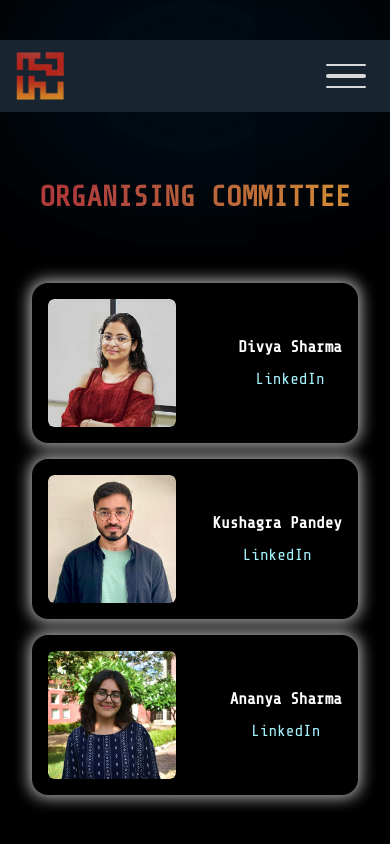
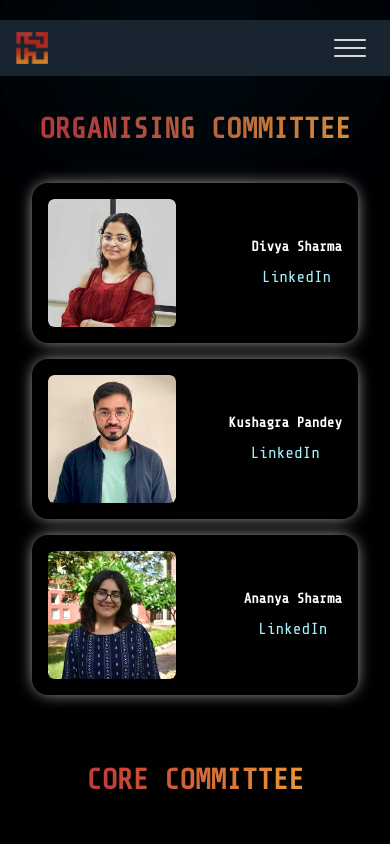
Before and after one commit to adistrim/hackJKLUv3, a Next.js app: page /team in a window 390 px wide. Shown: the top 844 px of the page. Built offline with nearby package versions, Linux system fonts and the light colour scheme.

Commit message:
overall responsiveness is improved

```diff
--- a/src/app/components/header.tsx
+++ b/src/app/components/header.tsx
@@ -36,13 +36,13 @@ const Header: React.FC = () => {
         <div className={`relative ${tech_mono.className}`}>
 
             <header
-                className="relative opacity-85 text-white py-3 px-4 md:px-14 lg:px-24 flex mt-10 justify-between items-center p-4 bg-black-rgba text-white"
+                className="relative opacity-85 text-white py-3 px-4 md:px-14 lg:px-24 flex mt-5 md:mt-10 justify-between items-center p-4 bg-black-rgba text-white"
 
                 style={{ boxShadow: '0px 0px 500px 0px rgba(29, 43, 57, 0.28), 0px 0px 500px 0px rgba(34, 81, 127, 0.28), 0px 0px 500px 0px rgba(34, 81, 127, 0.28), 0px 0px 500px 0px rgba(34, 81, 127, 0.28), 0px 0px 500px 0px rgba(34, 81, 127, 0.28)' }}>
 
                 <div className="flex items-center">
                     <NextLink href="/" passHref>
-                        <div className='relative h-[3rem] w-[3rem] md:h-[5rem] md:w-[5rem]'>
+                        <div className='relative h-[2rem] w-[2rem] md:h-[5rem] md:w-[5rem]'>
                             <Image
                                 src="/hackjklu-logo.png"
                                 alt="Logo"
@@ -66,9 +66,9 @@ const Header: React.FC = () => {
                 {/* Hamburger menu */}
                 <div className="block md:hidden">
                     <button onClick={toggleMenu} className="navbar-burger flex flex-col items-center py-1.5 px-2">
-                        <span className="block w-10 h-[0.15rem] bg-white rounded"></span>
-                        <span className="block w-10 h-[0.2rem] bg-white mt-[0.5rem] rounded"></span>
-                        <span className="block w-10 h-[0.15rem] bg-white mt-[0.5rem] rounded"></span>
+                        <span className="block w-8 h-[0.15rem] bg-white rounded"></span>
+                        <span className="block w-8 h-[0.15rem] bg-white mt-[0.35rem] rounded"></span>
+                        <span className="block w-8 h-[0.15rem] bg-white mt-[0.35rem] rounded"></span>
                     </button>
                 </div>
 
--- a/src/app/team/page.tsx
+++ b/src/app/team/page.tsx
@@ -18,7 +18,7 @@ const Team: React.FC = () => {
       <Header />
       <div className={`mx-[1rem] md:mx-[5rem] lg:mx-[10rem] mt-8 md:mt-16 ${tech_mono.className}`}>
         <section className="mb-1 md:mb-16">
-          <h3 className="text-[1.8rem] md:text-[4rem] font-bold text-center my-[4rem] md:my-[6rem] text-[#f58b40]">
+          <h3 className="text-[1.8rem] md:text-[4rem] font-bold text-center my-[2rem] md:my-[6rem] text-[#f58b40]">
             <span
               className="text-transparent bg-clip-text"
               style={{
@@ -31,7 +31,7 @@ const Team: React.FC = () => {
           <div className="grid grid-cols-1 sm:grid-cols-2 lg:grid-cols-3 gap-4 md:gap-[5rem] mx-[1rem] md:mx-[5rem]">
             {importedDataOC.map((member) => (
               <div key={member.name} className="relative">
-                <div className="absolute -inset-0.5 bg-white rounded-[1rem] blur opacity-75"></div>
+                <div className="absolute inset-0.5 md:-inset-0.5 bg-white rounded-[1rem] blur opacity-75"></div>
                 <div className="relative flex flex-row md:flex-col items-center bg-black justify-between md:justify-center rounded-[1rem] p-4 md:p-4">
                   <div className="md:mb-4 relative h-[8rem] w-[8rem] md:h-[14rem] md:w-[14rem] overflow-hidden rounded-md shadow-lg md:mx-auto">
                     <div className="w-full h-full overflow-hidden rounded-md">
@@ -45,7 +45,7 @@ const Team: React.FC = () => {
                     </div>
                   </div>
                   <div className="flex flex-col">
-                    <p className="font-bold text-base md:text-lg mb-2">{member.name}</p>
+                    <p className="font-bold text-sm md:text-lg mb-2">{member.name}</p>
                     <a href={member.linkedin} target="_blank" rel="noopener noreferrer" className="flex justify-center text-cyan-200 hover:underline">
                       LinkedIn
                     </a>
@@ -69,7 +69,7 @@ const Team: React.FC = () => {
           </h3>
           <div className="grid grid-cols-2 md:grid-cols-2 lg:grid-cols-2 md:gap-8 mx-[0.5rem] md:mx-[5rem]">
             {importedDataTeam.map((member) => (
-              <div key={member.name} className="flex flex-col md:flex-row items-center text-center justify-center mb-8">
+              <div key={member.name} className="flex flex-col md:flex-row items-center text-center md:text-left justify-center md:justify-start mb-8">
                 <div className="md:mr-4 relative h-[9rem] w-[9rem] md:h-40 md:w-40 overflow-hidden rounded-md shadow-lg">
                   <div className="w-full h-full overflow-hidden rounded-md">
                     <Image
```
